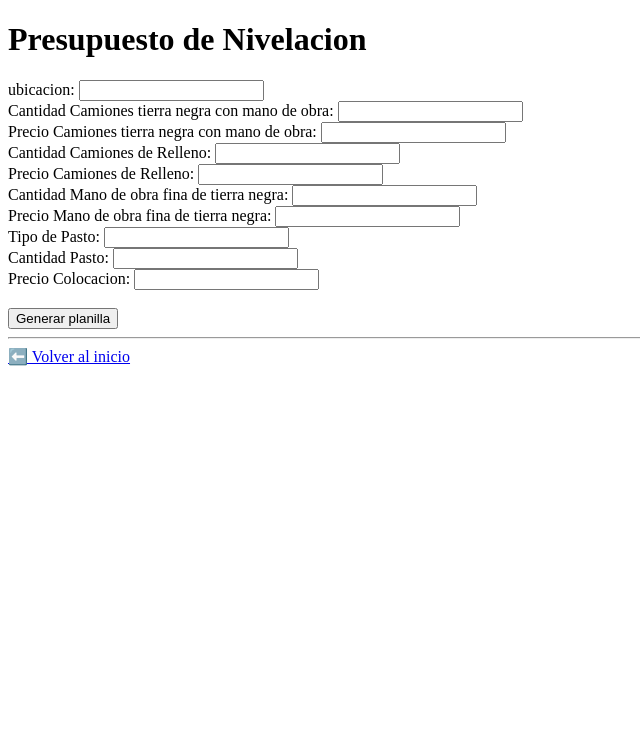
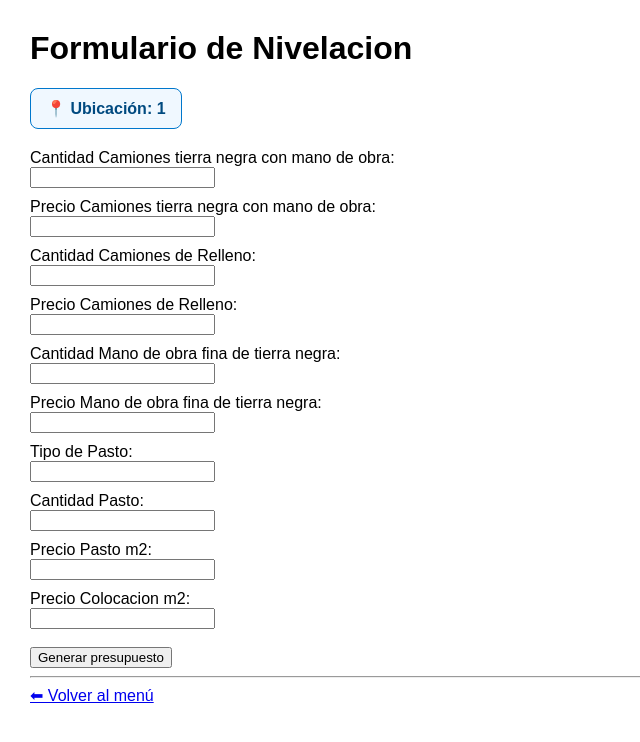
Before and after one commit to juansevalencia/presupuestoAvanzadoJDN, a Flask app: page /formulario/nivelacion in a window 1280 px wide. Shown: the top 742 px of the page, without its empty margins (0-640 px from the left). Run offline with Flask 3, Linux system fonts and the light colour scheme; the visitor is signed in with stand-in values (Sample User, id 1).

Commit message:
Ubicacion fija, nivelacion con mas detalle y menos texto, mejora en los 3 sobre totales, mejora en los 3 sobre currency

```diff
--- a/app.py
+++ b/app.py
@@ -1,4 +1,4 @@
-from flask import Flask, render_template, request, send_file, session
+from flask import Flask, render_template, request, send_file, session, redirect, url_for
 from openpyxl import load_workbook
 from datetime import date
 import os
@@ -6,20 +6,21 @@ import os
 app = Flask(__name__)
 app.secret_key = "clave_secreta_para_session"
 
-# --- Configuración de plantillas ---
 PRESUPUESTOS = {
     "estacado": {
         "plantilla": "plantillas/estacado.xlsx",
         "campos": {
-            "ubicacion": "A3",
-            "metros": "B11",
-            "precio": "D11",
+            "Varillas roscadas mm" : "B22",
+            "Pulgadas Puntales ": "B26",
+            "Estacado Metros lineales" : "B11",
+            "Estacado Precio unitario": "D11",
+            "Escalones cantidad" : "B13",
+            "Escalones Precio Unitario": "D13"
         },
     },
     "nivelacion": {
         "plantilla": "plantillas/nivelacion.xlsx",
         "campos": {
-            "ubicacion": "A3",
             "Cantidad Camiones tierra negra con mano de obra": "B12",
             "Precio Camiones tierra negra con mano de obra": "D12",
             "Cantidad Camiones de Relleno": "B13",
@@ -28,13 +29,13 @@ PRESUPUESTOS = {
             "Precio Mano de obra fina de tierra negra": "D14",
             "Tipo de Pasto": "C16",
             "Cantidad Pasto": "B16",
-            "Precio Colocacion": "D17",
+            "Precio Pasto m2": "D16",
+            "Precio Colocacion m2": "D17",
         },
     },
     "riego": {
         "plantilla": "plantillas/riego.xlsx",
         "campos": {
-            "ubicacion": "A4",
             "Costo Materiales de reigo": "D10",
             "Precio Automatizacion": "D11",
             "Precio Mano de obra": "D12",
@@ -42,25 +43,36 @@ PRESUPUESTOS = {
     },
 }
 
-# --- FUNCIONES DE GENERACIÓN POR TIPO ---
+# 🔹 Función auxiliar para escribir valores en Excel
+def completar_planilla(plantilla, data):
+    wb = load_workbook(plantilla)
+    ws = wb.active
+    for campo, celda in data.items():
+        ws[celda] = data[campo]
+    return wb, ws
 
+
+# 🔹 Funciones por tipo de presupuesto
 def generar_estacado(data):
     conf = PRESUPUESTOS["estacado"]
     wb = load_workbook(conf["plantilla"])
     ws = wb.active
-
+    ubicacion = session.get("ubicacion", "")
+    ws["A3"] = ubicacion
     for campo, celda in conf["campos"].items():
         if campo in data and data[campo]:
             ws[celda] = data[campo]
+    ws["A5"] = date.today().strftime("%d/%m/%Y")
 
-    ws["A5"] = date.today().strftime("%d/%m/%Y")
-    nombre_archivo = f"estacado_{data.get('ubicacion', '')}.xlsx"
+    estacado_metros = float(data.get("Estacado Metros lineales") or 0)
+    estacado_precio = float(data.get("Estacado Precio Unitario") or 0)
+    escalones_cantidad = float(data.get("Escalones cantidad"))
+    escalones_precio = float(data.get("Escalones Precio Unitario"))
+
+    total = estacado_metros * estacado_precio + escalones_cantidad*escalones_precio
+
+    nombre_archivo = f"estacado_{ubicacion}.xlsx"
     wb.save(nombre_archivo)
-
-    # Calcular total simple
-    metros = float(data.get("metros") or 0)
-    precio = float(data.get("precio") or 0)
-    total = metros * precio
     return nombre_archivo, total
 
 
@@ -68,26 +80,27 @@ def generar_nivelacion(data):
     conf = PRESUPUESTOS["nivelacion"]
     wb = load_workbook(conf["plantilla"])
     ws = wb.active
+    ubicacion = session.get("ubicacion", "")
+    ws["A3"] = ubicacion
 
     for campo, celda in conf["campos"].items():
         if campo in data and data[campo]:
             ws[celda] = data[campo]
+    ws["A5"] = date.today().strftime("%d/%m/%Y")
 
-    ws["A5"] = date.today().strftime("%d/%m/%Y")
-    nombre_archivo = f"nivelacion_{data.get('ubicacion', '')}.xlsx"
-    wb.save(nombre_archivo)
-
-    # Supongamos que el total es suma de precios * cantidades
     try:
         total = (
             float(data.get("Cantidad Camiones tierra negra con mano de obra", 0)) * float(data.get("Precio Camiones tierra negra con mano de obra", 0))
             + float(data.get("Cantidad Camiones de Relleno", 0)) * float(data.get("Precio Camiones de Relleno", 0))
             + float(data.get("Cantidad Mano de obra fina de tierra negra", 0)) * float(data.get("Precio Mano de obra fina de tierra negra", 0))
-            + float(data.get("Cantidad Pasto", 0)) * float(data.get("Precio Colocacion", 0))
+            + float(data.get("Cantidad Pasto", 0)) * float(data.get("Precio Pasto"))
+            + float(data.get("Precio Colocacion", 0)) * float(data.get("Cantidad Pasto"))
         )
     except ValueError:
         total = 0
 
+    nombre_archivo = f"nivelacion_{ubicacion}.xlsx"
+    wb.save(nombre_archivo)
     return nombre_archivo, total
 
 
@@ -95,14 +108,13 @@ def generar_riego(data):
     conf = PRESUPUESTOS["riego"]
     wb = load_workbook(conf["plantilla"])
     ws = wb.active
+    ubicacion = session.get("ubicacion", "")
+    ws["A4"] = ubicacion
 
     for campo, celda in conf["campos"].items():
         if campo in data and data[campo]:
             ws[celda] = data[campo]
-
     ws["A5"] = date.today().strftime("%d/%m/%Y")
-    nombre_archivo = f"riego_{data.get('ubicacion', '')}.xlsx"
-    wb.save(nombre_archivo)
 
     try:
         total = (
@@ -113,14 +125,25 @@ def generar_riego(data):
     except ValueError:
         total = 0
 
+    nombre_archivo = f"riego_{ubicacion}.xlsx"
+    wb.save(nombre_archivo)
     return nombre_archivo, total
 
 
 # --- RUTAS FLASK ---
 
-@app.route("/")
+@app.route("/", methods=["GET", "POST"])
 def index():
-    return render_template("index.html", tipos=PRESUPUESTOS.keys())
+    if request.method == "POST":
+        # 🔹 Guardar la ubicación una sola vez
+        session["ubicacion"] = request.form["ubicacion"]
+        return redirect(url_for("menu"))
+    return render_template("index.html")
+
+
+@app.route("/menu")
+def menu():
+    return render_template("menu.html", tipos=PRESUPUESTOS.keys(), ubicacion=session.get("ubicacion", ""))
 
 
 @app.route("/formulario/<tipo>")
@@ -133,9 +156,6 @@ def formulario(tipo):
 @app.route("/agregar", methods=["POST"])
 def agregar():
     tipo = request.form["tipo"]
-    if tipo not in PRESUPUESTOS:
-        return "Tipo inválido", 400
-
     data = dict(request.form)
 
     if "resumen" not in session:
@@ -144,31 +164,25 @@ def agregar():
     if tipo == "estacado":
         archivo, total = generar_estacado(data)
         session["resumen"]["total_estacado"] = total
-
     elif tipo == "nivelacion":
         archivo, total = generar_nivelacion(data)
         session["resumen"]["total_nivelacion"] = total
-
     elif tipo == "riego":
         archivo, total = generar_riego(data)
         session["resumen"]["total_riego"] = total
 
-    session["resumen"]["ubicacion"] = data.get("ubicacion", "")
     session.modified = True
-
     return send_file(archivo, as_attachment=True)
 
 
 @app.route("/resumen")
 def resumen():
     resumen_data = session.get("resumen", {})
-    if not resumen_data:
-        return "No hay presupuestos cargados todavía."
-
+    ubicacion = session.get("ubicacion", "")
     wb = load_workbook("resumen.xlsx")
     ws = wb.active
 
-    ws["A3"] = resumen_data.get("ubicacion", "")
+    ws["A3"] = ubicacion
     ws["A5"] = date.today().strftime("%d/%m/%Y")
     ws["C11"] = resumen_data.get("total_nivelacion", 0)
     ws["C13"] = resumen_data.get("total_riego", 0)
@@ -176,7 +190,6 @@ def resumen():
 
     resumen_filename = "resumen_general.xlsx"
     wb.save(resumen_filename)
-
     return send_file(resumen_filename, as_attachment=True)
 
 
--- a/templates/formulario.html
+++ b/templates/formulario.html
@@ -3,23 +3,46 @@
 <head>
     <meta charset="UTF-8">
     <title>Formulario {{ tipo }}</title>
+    <style>
+        body {
+            font-family: Arial, sans-serif;
+            margin: 30px;
+        }
+        .ubicacion {
+            background: #f0f8ff;
+            border: 1px solid #0077cc;
+            padding: 10px 15px;
+            border-radius: 8px;
+            display: inline-block;
+            font-weight: bold;
+            color: #004a80;
+        }
+        form {
+            margin-top: 20px;
+        }
+        label {
+            display: block;
+            margin-top: 10px;
+        }
+    </style>
 </head>
 <body>
-    <h1>Presupuesto de {{ tipo.capitalize() }}</h1>
+    <h1>Formulario de {{ tipo.capitalize() }}</h1>
+    <div class="ubicacion">📍 Ubicación: {{ session['ubicacion'] }}</div>
 
     <form action="{{ url_for('agregar') }}" method="POST">
         <input type="hidden" name="tipo" value="{{ tipo }}">
 
         {% for campo in campos %}
-            <label>{{ campo }}:</label>
-            <input type="text" name="{{ campo }}"><br>
+        <label>{{ campo }}:</label>
+        <input type="text" name="{{ campo }}">
         {% endfor %}
 
-        <br>
-        <button type="submit">Generar planilla</button>
+        <br><br>
+        <button type="submit">Generar presupuesto</button>
     </form>
 
     <hr>
-    <a href="{{ url_for('index') }}">⬅️ Volver al inicio</a>
+    <a href="{{ url_for('menu') }}">⬅ Volver al menú</a>
 </body>
 </html>
```
Also changed, not shown: templates/index.html (+7 -18 lines), templates/menu.html (added, +36 -0 lines), 8 other files.
